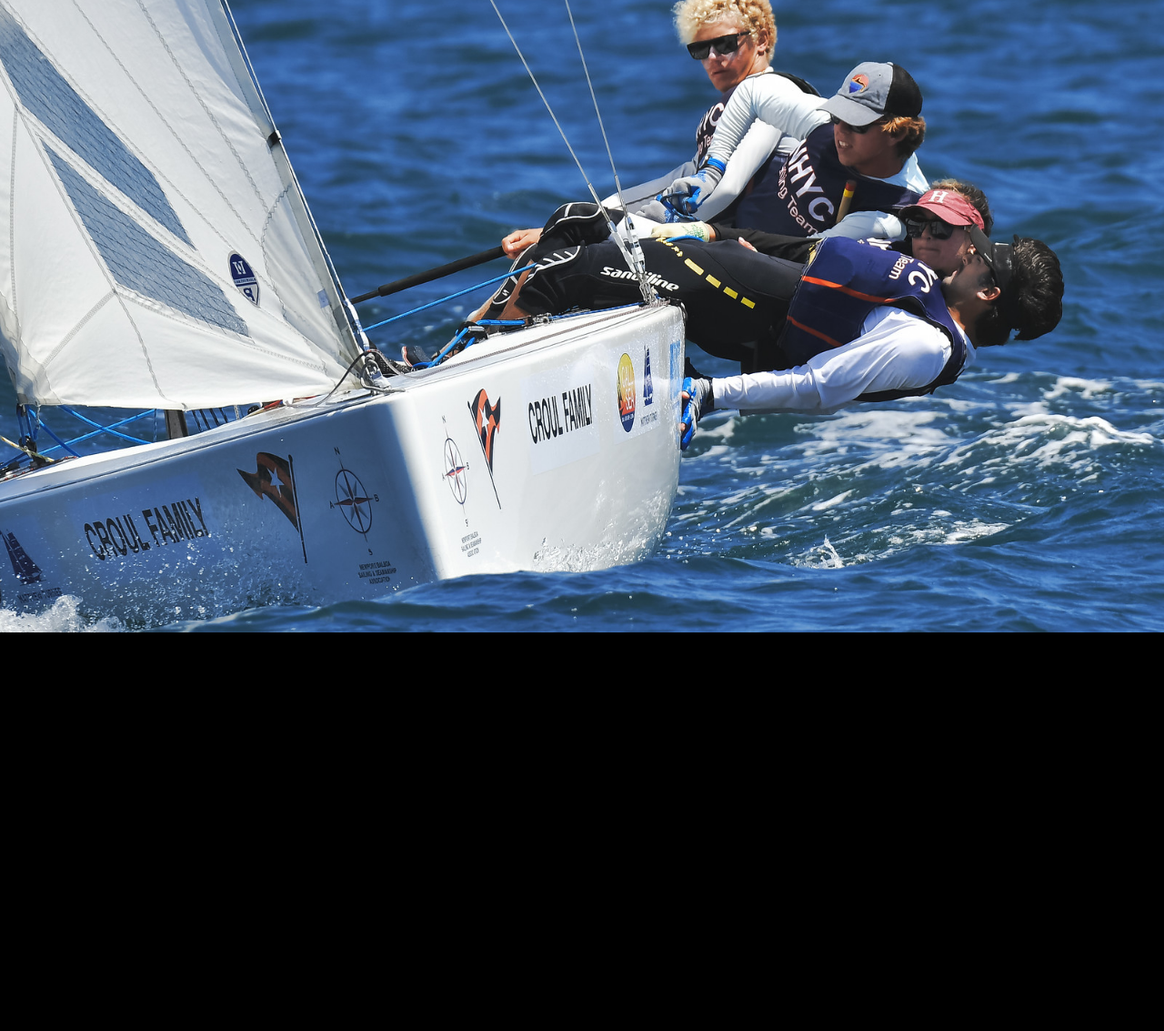
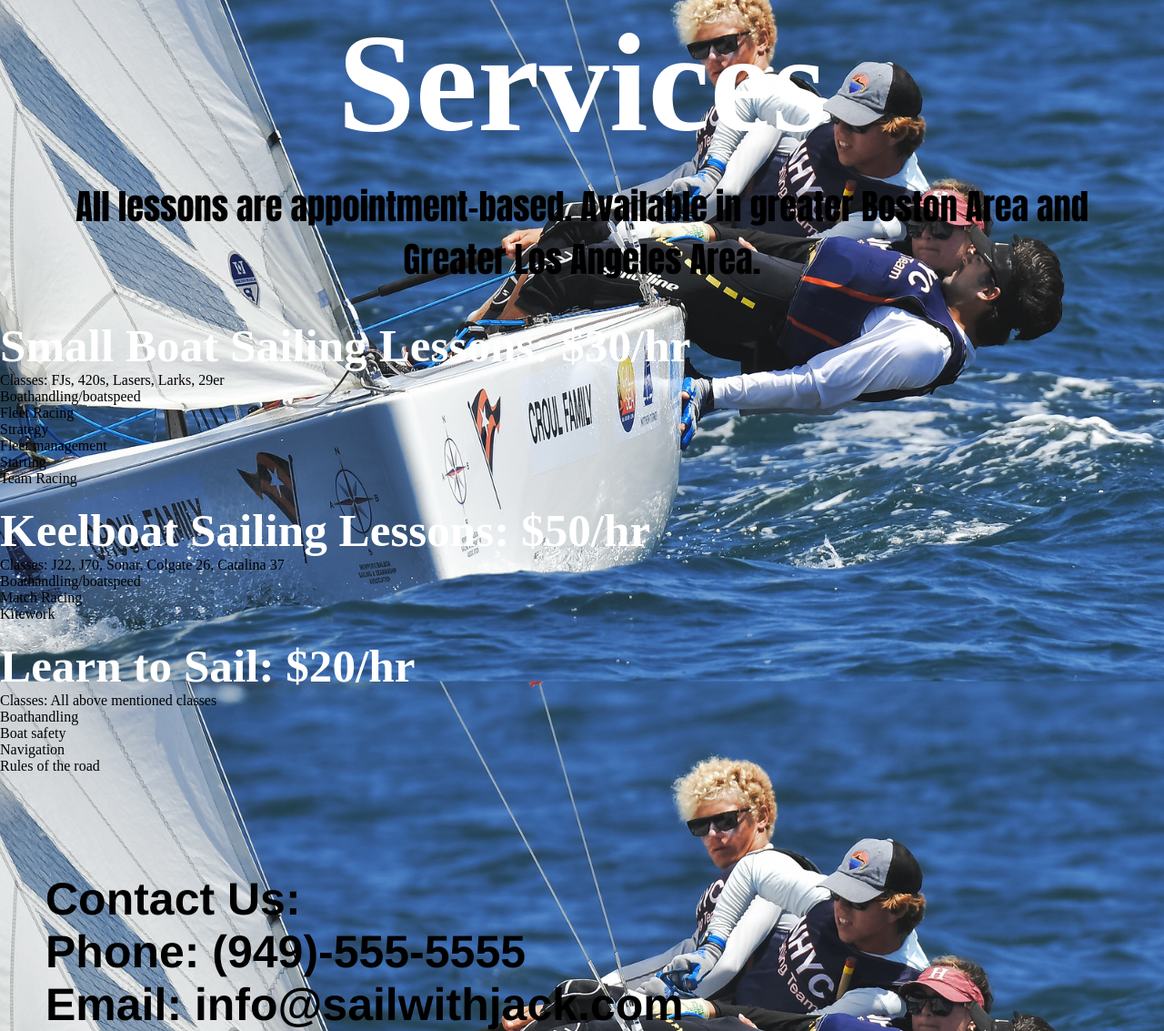
Before and after one commit to jack-flores/sailinglessons, a plain HTML site: page services.html in a window 1280 px wide. Shown: the part 105-1238 px from the top of the page at 91% size. Before the commit the page ends 800 px from the top, so only its background shows below. Drawn offline with Linux system fonts and the light colour scheme.

Commit message:
Update services.html

```diff
--- a/services.html
+++ b/services.html
@@ -13,6 +13,41 @@ body {
     background-size: cover;
     background-color: black;
 }
+
+h1 {
+    text-align: center;
+    font-size: 12vw;
+    font-family: Copperplate;
+    font-weight: bolder;
+    color: white;
+}
+
+h2 {
+    text-align: left;
+    font-size: 4vw;
+    font-family: Copperplate;
+    font-weight: bolder;
+    color: white;
+}
+
+h3 {
+    text-align: center;
+    font-size: 3vw;
+    font-family: Impact;
+    font-weight: bolder;
+    color: black;
+    padding: 0 50px;
+}
+
+p {
+    text-align: left;
+    font-size: 50px;
+    font-family: Helvetica;
+    font-weight: bolder;
+    color: black;
+    padding: 0 50px;
+}
+
 </style>
 </head>
 <body>
@@ -29,7 +64,65 @@ body {
 
     </div>
 
-    <h1>services</h1>
+    <br><br><br><br><br><br>
+
+    <h1>Services</h1>
+
+    <br>
+
+    <h3>All lessons are appointment-based. Available in greater Boston Area and Greater Los Angeles Area.</h3>
+
+    <br> <br>
+
+    <h2>Small Boat Sailing Lessons: $30/hr</h2>
+    <p>
+    <ul>
+        <li>Classes: FJs, 420s, Lasers, Larks, 29er</li>
+        <li>Boathandling/boatspeed</li>
+        <li>Fleet Racing
+            <ul>
+                <li>Strategy</li>
+                <li>Fleet management</li>
+                <li>Starting</li>
+            </ul>
+        </li>
+        <li>Team Racing</li>
+    </ul>
+    </p>
+
+    <br>
+
+    <h2>Keelboat Sailing Lessons: $50/hr</h2>
+    <p>
+    <ul>
+        <li>Classes: J22, J70, Sonar, Colgate 26, Catalina 37</li>
+        <li>Boathandling/boatspeed</li>
+        <li>Match Racing</li>
+        <li>Kitework</li>
+    </ul>
+    </p>
+
+    <br>
+
+    <h2>Learn to Sail: $20/hr</h2>
+    <p>
+    <ul>
+        <li>Classes: All above mentioned classes</li>
+        <li>Boathandling</li>
+        <li>Boat safety</li>
+        <li>Navigation</li>
+        <li>Rules of the road</li>
+
+    </ul>
+    </p>
+
+    <br><br><br><br><br><br>
+
+    <div class="foot">
+        <p>Contact Us:</p>
+        <p>Phone: (949)-555-5555</p>
+        <p>Email: info@sailwithjack.com</p>
+    </div>
 
 </body>
 </html>
```
